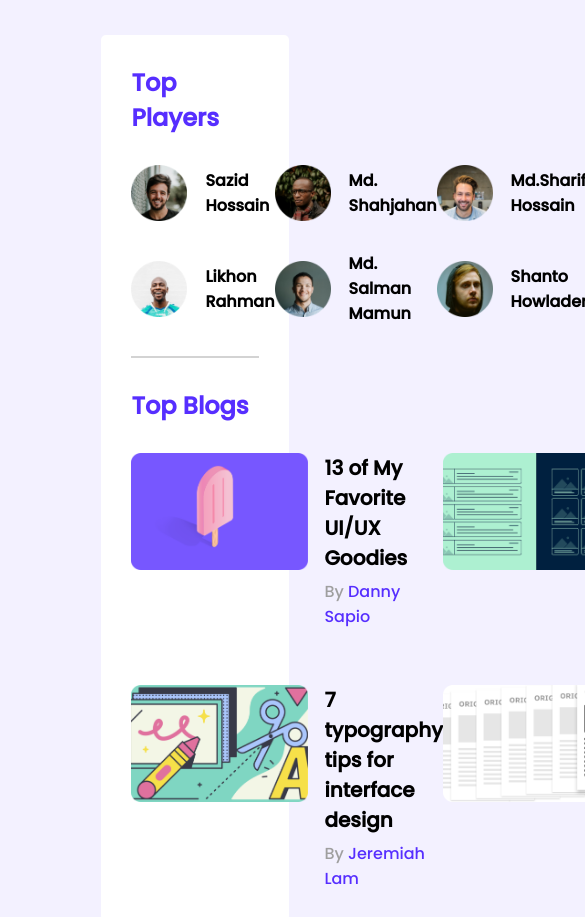
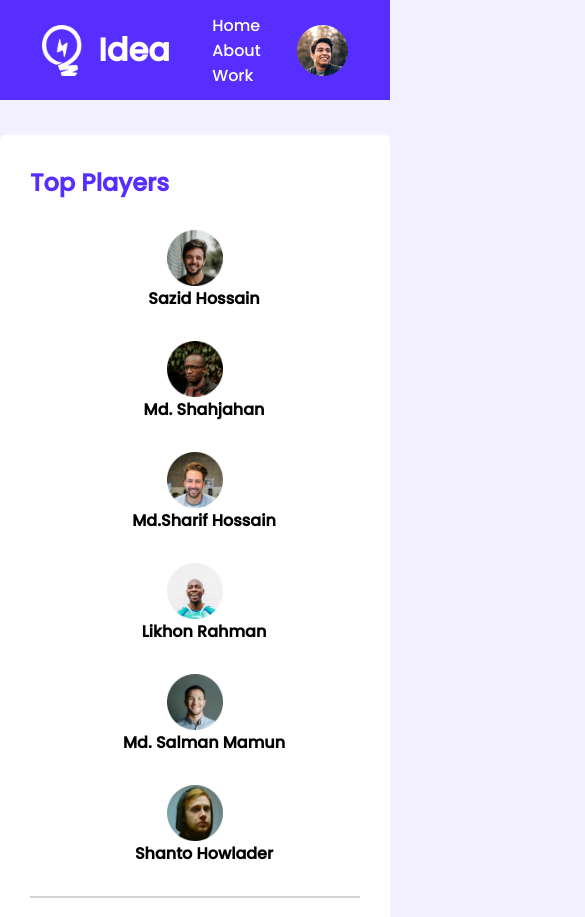
Before and after one commit to SanjidaAkterAfia0307/leader-board, a plain HTML site: page index.html in a window 390 px wide. Shown: the top 917 px of the page, 585 px wide, since content can reach past the window. Drawn offline with Linux system fonts and the light colour scheme; a web font is replaced by a local one.

Commit message:
responsive

```diff
--- a/index.html
+++ b/index.html
@@ -11,8 +11,19 @@
     <script src="https://kit.fontawesome.com/9b8d4db14a.js" crossorigin="anonymous"></script>
 </head>
 <body>
-    <header>
-
+ <header>
+        <div class="head-logo">
+            <img src="images/icons/logo.png" alt="">
+            <h1>Idea</h1>
+        </div>
+        <div class="menu">
+            <div class="menu-item">
+                <a href="">Home</a>
+            <a href="">About</a>
+            <a href="">Work</a>
+            </div>
+            <img src="images/icons/profile.png" alt="">
+        </div>
     </header>
 
     <main>
--- a/style.css
+++ b/style.css
@@ -7,12 +7,47 @@
     padding: 0;
     box-sizing: border-box;
 }
+
 body{
     background:#F3F1FF ;
     font-family: 'Poppins', sans-serif;
 }
+/* menu */
+ header{
+    width: 100%;
+    height: 100px;
+    background: #562EFF;
+    color: #fff;
+    display: flex;
+    justify-content: space-evenly;
+    font-family: 'Poppins', sans-serif;
+}
+.head-logo{
+    display: flex;
+    align-items: center;
+}
+.head-logo img{
+    height: 51px;
+    width: 40px;
+    margin-right: 16px;
+}
+.menu{
+    display: flex;
+    align-items: center;
+}
+
+.menu a{
+    text-decoration: none;
+    color: #fff;
+    margin-right: 36px;
+    font-weight: 400;
+    font-size: 16px;
+}
+
+
+/* body */
 .container{
-    width: 48%;
+    width: 45%;
     padding: 30px;
     background: #fff;
     margin: 0 auto;
@@ -61,7 +96,7 @@ hr{
 }
 .blog{
     display: flex;
-    /* align-items: center; */
+    align-items: center;
 }
 
 .blog-img{
@@ -89,7 +124,7 @@ hr{
 /* course */
 .courses{
     font-family: 'Roboto', sans-serif;
-    display: flex;
+    display: grid;grid-template-columns: repeat(3,1fr);
     justify-content: center;
 }
 .course{
@@ -143,3 +178,44 @@ hr{
 .time{
     font-weight: 600;
 }
+
+/* media Quary */
+
+@media only screen and (max-width:768px) {
+    .menu a{
+        display: flex;
+    }
+
+    .players, .blogs, .courses{
+        grid-template-columns: repeat(1,1fr);
+    }
+    .player, .blog{
+        flex-direction: column;
+    }
+    body{
+        width: 100%;
+    }
+    .container{
+        width: 100%;
+    }
+
+}
+@media only screen and (min-width:769px) and (max-width:1400px) {
+
+
+    .players{
+        grid-template-columns: repeat(2,1fr);
+    }
+    .blogs, .courses{
+        grid-template-columns: repeat(1,1fr);
+    }
+    .blog{
+        flex-direction: column;
+    }
+    body{
+        width: 100%;
+    }
+    .container{
+        width: 100%;
+    }
+}
```
